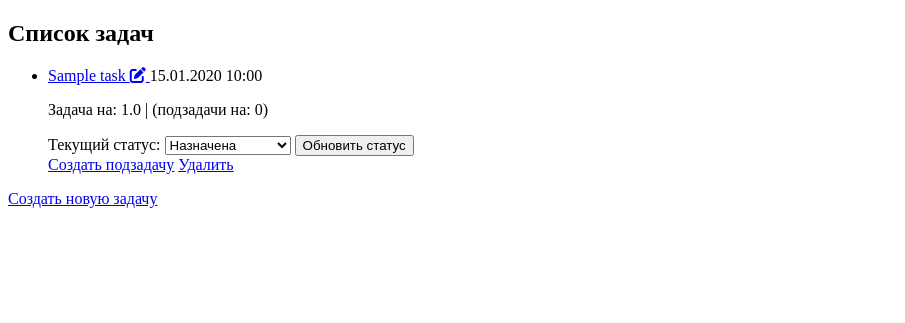
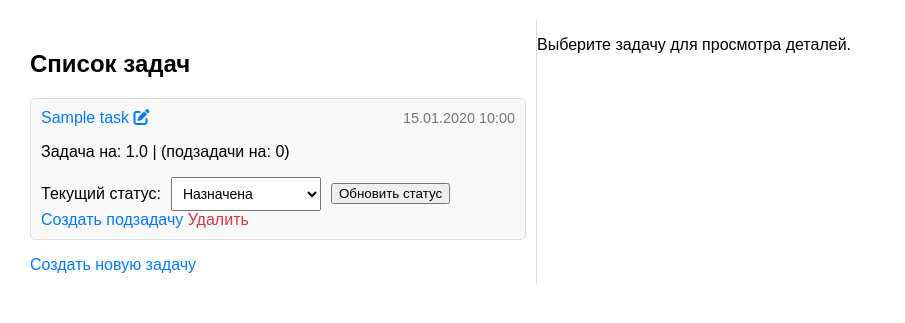
Before and after one commit to ushakovda/task_manager, a Django app: page / in a window 1280 px wide. Shown: the top 323 px of the page, without its empty margins (0-905 px from the left). Run offline with Django 4.2, Linux system fonts and the light colour scheme; tables that the repository leaves empty hold one stand-in row (values such as "Sample post").

Commit message:
User interface has been changed

```diff
--- /dev/null
+++ b/static/styles.css
@@ -0,0 +1,105 @@
+body {
+    font-family: Arial, sans-serif;
+    margin: 20px;
+}
+
+ul {
+    list-style-type: none;
+    padding: 0;
+}
+
+li {
+    border: 1px solid #ddd;
+    border-radius: 5px;
+    margin-bottom: 10px;
+    padding: 10px;
+    background-color: #f9f9f9;
+}
+
+a {
+    text-decoration: none;
+    color: #007bff;
+}
+
+a:hover {
+    text-decoration: underline;
+}
+
+.delete-link {
+    color: #dc3545;
+}
+
+.delete-link:hover {
+    text-decoration: underline;
+}
+
+.note {
+    color: #6c757d;
+    font-size: 0.9em;
+}
+
+.task-header {
+    display: flex;
+    justify-content: space-between;
+    align-items: center;
+}
+
+.task-date {
+    font-size: 0.9em;
+    color: #777;
+    white-space: nowrap;
+}
+
+.status-form {
+    display: flex;
+    align-items: center; /* Выравнивание по вертикали */
+}
+
+.status-label {
+    margin-right: 10px; /* Отступ справа для отделения текста от селекта */
+}
+
+.status-select {
+    margin-right: 10px; /* Отступ справа для отделения селекта от кнопки */
+}
+
+.status-message {
+    margin-left: 10px; /* Отступ слева для отделения сообщения от формы */
+    color: green; /* Цвет сообщения (можете изменить на нужный) */
+}
+
+.status-select {
+    font-size: 14px; /* Размер шрифта */
+    padding: 7px;    /* Отступы внутри элемента */
+    width: 150px;    /* Ширина элемента */
+}
+
+.task-container {
+    display: flex;
+}
+
+.task-list {
+    width: 30%; /* или 40%, по вашему выбору */
+    border-right: 1px solid #ddd;
+    padding: 10px;
+}
+
+.task-details {
+    width: 70%; /* или 60%, по вашему выбору */
+    padding: 10px;
+}
+
+.task-item {
+    cursor: pointer;
+}
+
+
+#container {
+    display: flex;
+}
+
+#tree {
+    width: 40%; /* Устанавливает ширину блока дерева задач на 30% от доступного пространства */
+    border-right: 1px solid #ddd; /* Добавляет правую границу серого цвета */
+    padding: 10px; /* Добавляет внутренние отступы вокруг содержимого */
+}
--- a/tasks/templates/tasks/task_list.html
+++ b/tasks/templates/tasks/task_list.html
@@ -3,12 +3,15 @@
 {% load custom_filters %}
 
 {% block header %}
-    <title>Список задач</title>
+    Список задач
 {% endblock %}
 
 {% block content %}
+<div id="container">
+
+    <div id="tree">
+        <ul id="task-tree">
             <h2>Список задач</h2>
-    <ul id="task-tree">
             {% for task in tasks %}
                 {% if not task.parent %}
                     {% include "tasks/task_tree_item.html" with task=task %}
@@ -16,6 +19,30 @@
             {% endfor %}
         </ul>
         <a href="{% url 'create_task' %}">Создать новую задачу</a>
+    </div>
+
+    <div id="details">
+        {% if selected_task %}
+            <h3>{{ selected_task.name }}</h3>
+            <p><strong>Описание:</strong> {{ selected_task.description }}</p>
+            <p><strong>Исполнители:</strong> {{ selected_task.performers }}</p>
+            <p><strong>Статус:</strong> {{ selected_task.get_status_display }}</p>
+            <p><strong>Плановая трудоёмкость:</strong> {{ selected_task.planned_effort }}</p>
+            <p><strong>Фактическое время выполнения:</strong> {{ selected_task.actual_effort }}</p>
+            <p><strong>Дата создания:</strong> {{ selected_task.created_at }}</p>
+            <p><strong>Дата завершения:</strong> {{ selected_task.completed_at }}</p>
+            {% if selected_task.is_terminal %}
+                <a href="{% url 'task_delete' selected_task.id %}">Удалить задачу</a>
+            {% else %}
+                <p>Нельзя удалить, есть подзадачи</p>
+            {% endif %}
+        {% else %}
+            <p>Выберите задачу для просмотра деталей.</p>
+        {% endif %}
+    </div>
+
+</div>
+
 {% endblock %}
 
 {% block extra_js %}
@@ -31,7 +58,7 @@
                     button.textContent = 'Скрыть подзадачи';
                 } else {
                     subtasks.style.display = 'none';
-                    button.textContent = button.getAttribute('data-count') + ' подзадачи(ей)';
+                    button.textContent = 'ещё ' + button.getAttribute('data-count') + ' шт';
                 }
             });
         });
@@ -85,4 +112,5 @@
         });
     });
 </script>
+
 {% endblock %}
--- a/tasks/templates/tasks/task_tree_item.html
+++ b/tasks/templates/tasks/task_tree_item.html
@@ -8,7 +8,7 @@
         <span class="task-date">{{ task.created_at|date:"d.m.Y H:i" }}</span>
         {% if task.subtasks.exists %}
             <button class="toggle-subtasks" data-task-id="{{ task.pk }}" data-count="{{ task.subtasks.count }}">
-                {{ task.subtasks.count }} подзадачи(ей)
+                {{ task.subtasks.count }}subtasks
             </button>
         {% endif %}
     </div>
```
Also changed, not shown: static/favicon.ico (added), 1 other file. Lines whose indentation alone changed are shown as unchanged.
